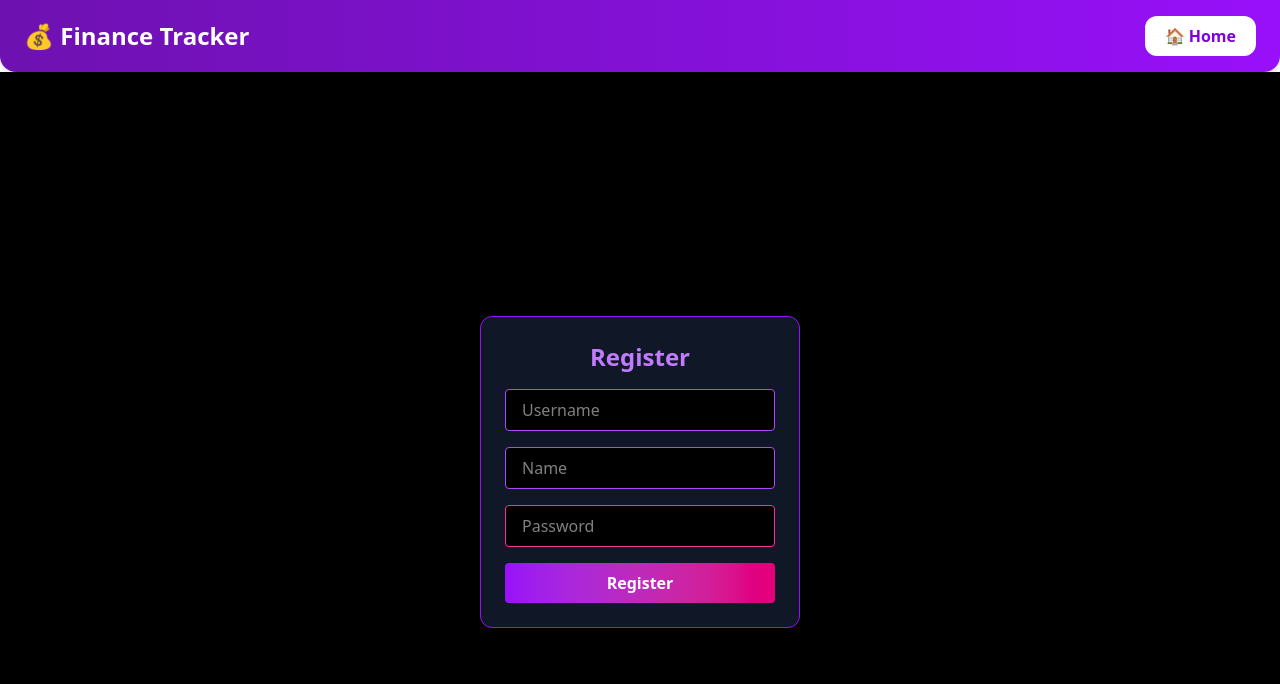
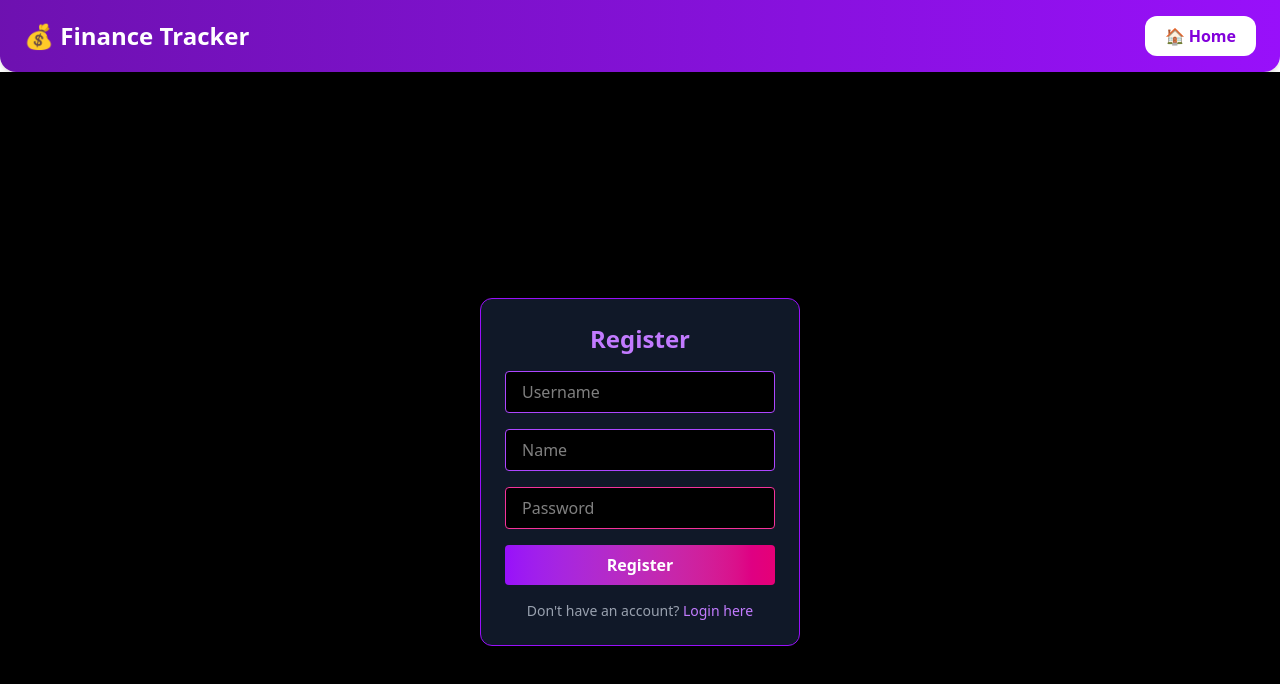
Before and after one commit to JeevithK/Fullstack_Finance_Tracker, a React (Vite) app in the folder frontend/: page /auth/register in a window 1280 px wide. Shown: the top 684 px of the page. Built offline with nearby package versions, Linux system fonts and the light colour scheme.

Commit message:
Update register.jsx

```diff
--- a/frontend/src/auth/register.jsx
+++ b/frontend/src/auth/register.jsx
@@ -1,6 +1,6 @@
 import React, { useState } from "react";
 import axios from "axios";
-import { useNavigate } from "react-router-dom";
+import { useNavigate,Link } from "react-router-dom";
 import toast, { Toaster } from "react-hot-toast";
 
 const Register = () => {
@@ -74,6 +74,12 @@
         >
           Register
         </button>
+                <p className="text-center text-sm text-gray-400">
+          Don't have an account?{" "}
+          <Link to="/auth/login" className="text-purple-400 hover:underline">
+            Login here
+          </Link>
+        </p>
       </form>
       <Toaster />
     </div>
```
